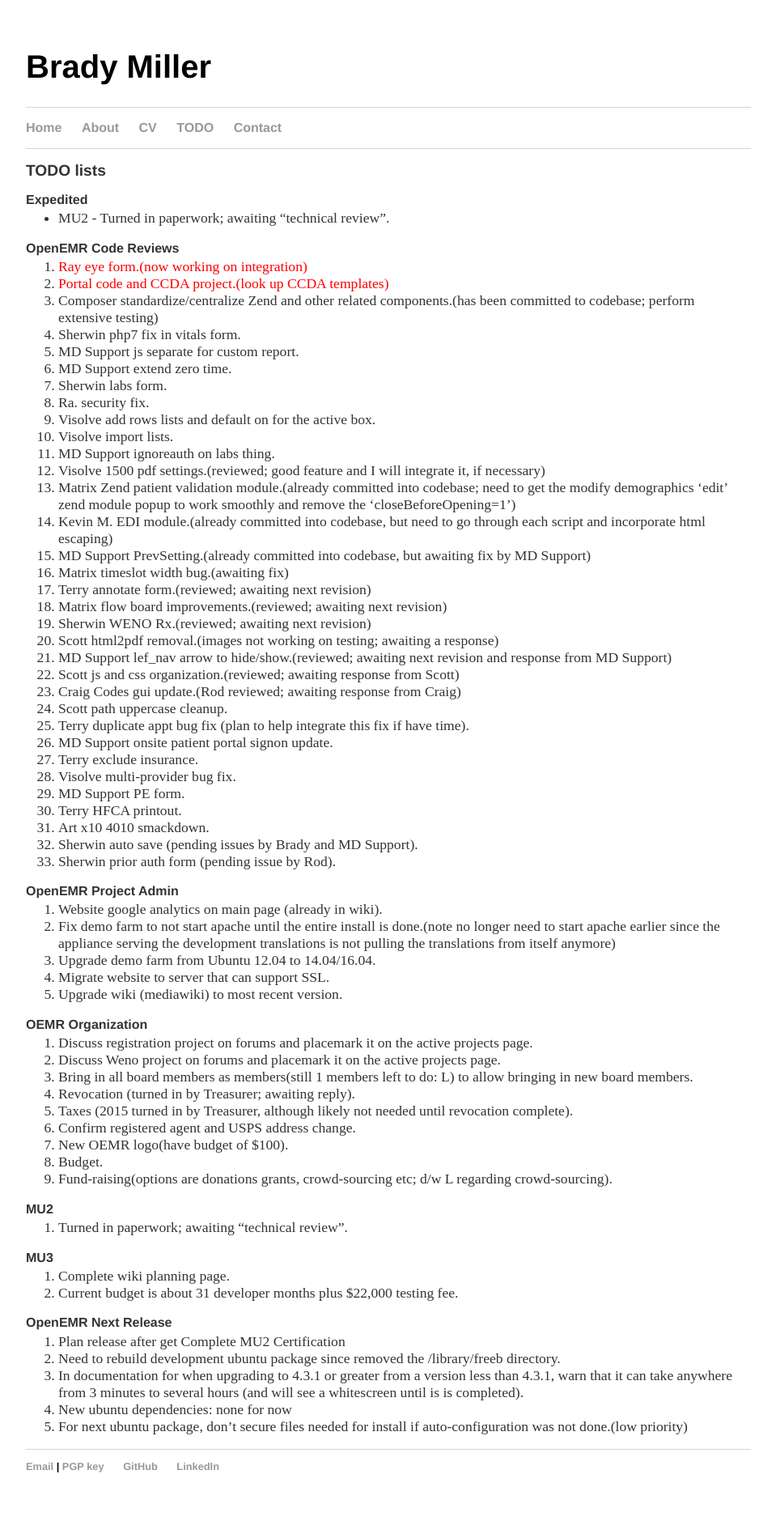
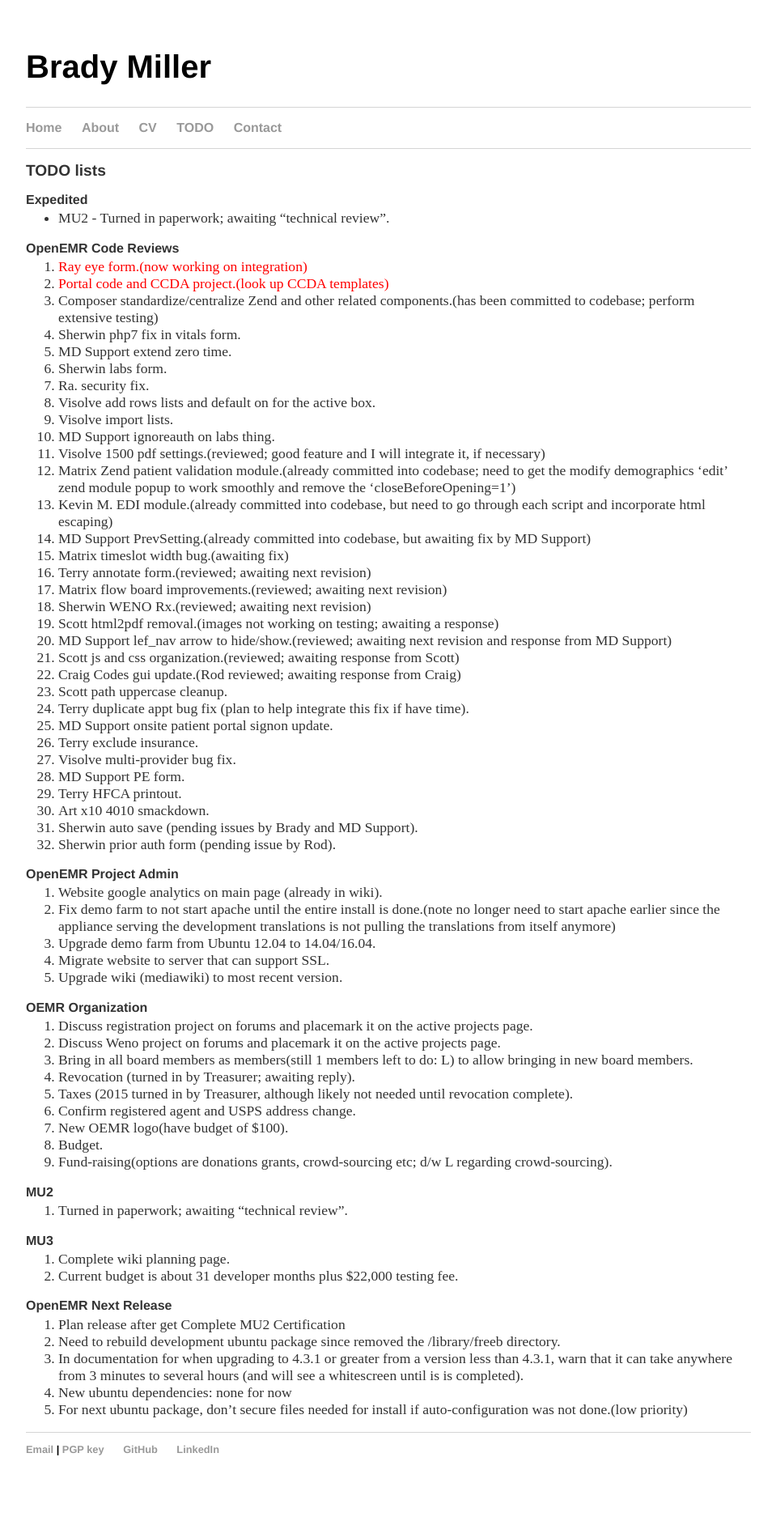
Before and after one commit to bradymiller/bradymiller.github.io, a Jekyll site: the page built from todo/index.md, in a window 1280 px wide. Shown: the whole page at 81% size, without its empty margins (160-1119 px from the left). Built offline with Jekyll 4.4.1, drawn with Linux system fonts in a browser that asks for light colours; after the commit the page ends 1858 px from its top, so only the background shows below that.

Commit message:
Update todo list

```diff
--- a/todo/index.md
+++ b/todo/index.md
@@ -11,7 +11,6 @@
 1. <span style="color: red">Portal code and CCDA project.(look up CCDA templates)</span>
 1. Composer standardize/centralize Zend and other related components.(has been committed to codebase; perform extensive testing)
 1. Sherwin php7 fix in vitals form.
-1. MD Support js separate for custom report.
 1. MD Support extend zero time.
 1. Sherwin labs form.
 1. Ra. security fix.
```
